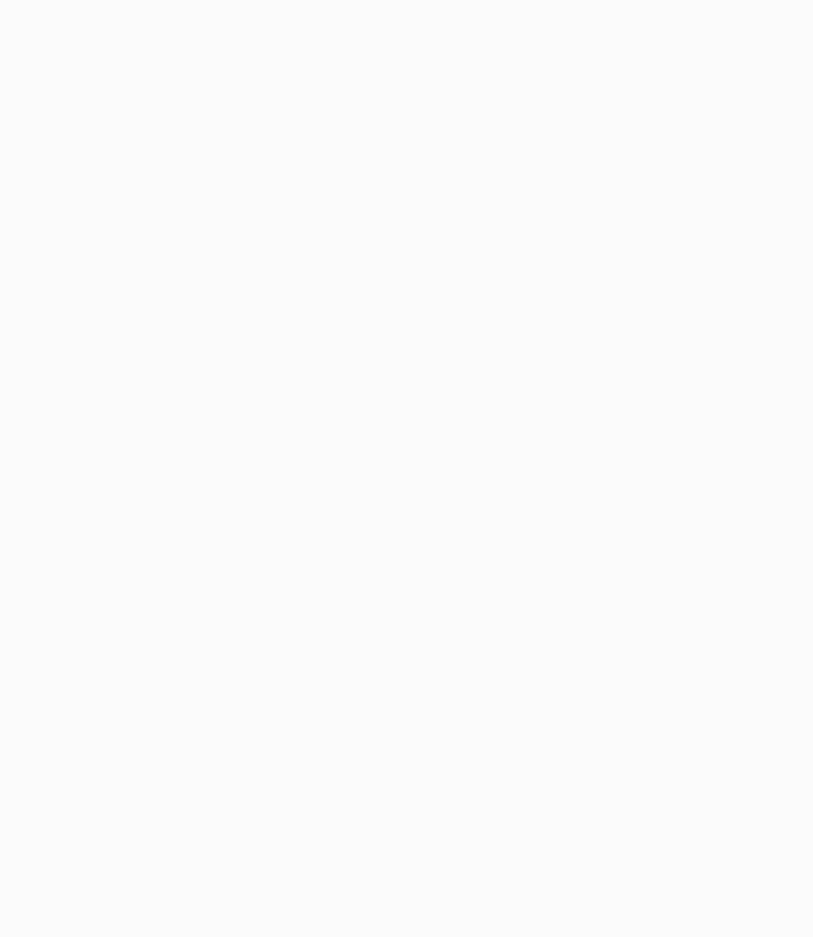
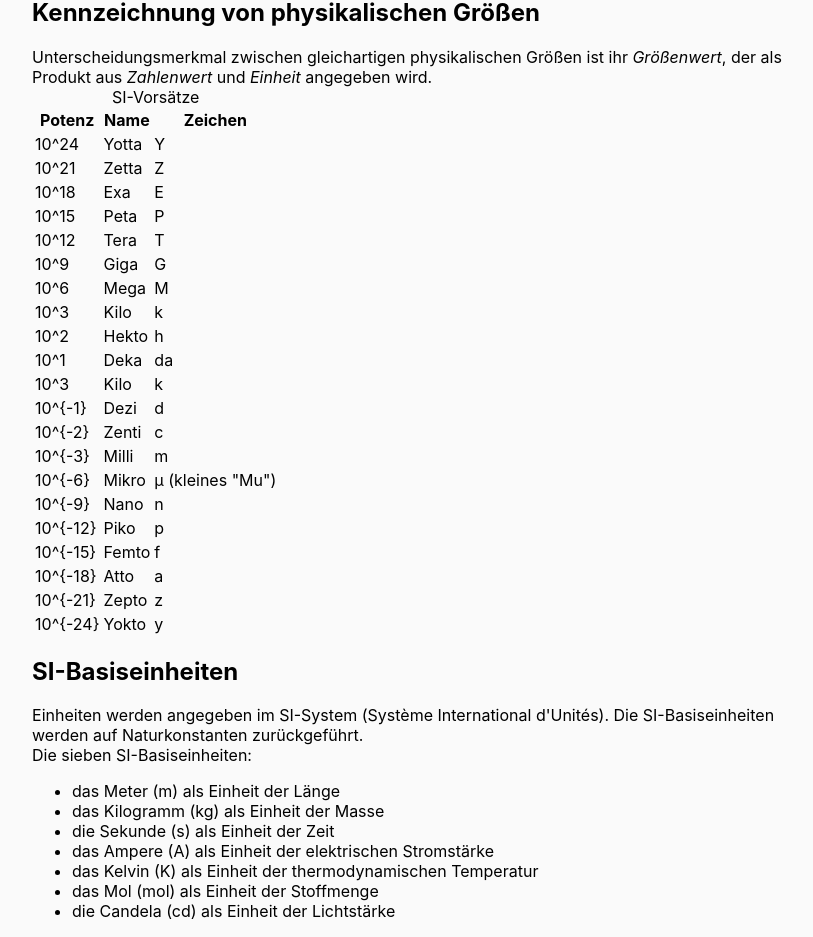
Before and after one commit to Gohlisch/aufgabentrainer, a SvelteKit app: page /physik/groessen_und_einheiten in a window 1280 px wide. Before the commit this address had no page. Shown: the part 496-1433 px from the top of the page, without its empty margins (230-1043 px from the left). Before the commit the page ends 800 px from the top, so only its background shows below. Built offline with nearby package versions, Linux system fonts and the light colour scheme.

Commit message:
feat: add groessen_und_einheiten section to physics

```diff
--- /dev/null
+++ b/src/routes/physik/groessen_und_einheiten/+page.svelte
@@ -0,0 +1,296 @@
+<script>
+    import FormulaRenderer from "../../../lib/shared_components/FormulaRenderer.svelte";
+</script>
+
+<h1>Größen und Einheiten</h1>
+<h2>Definitionen</h2>
+<p><em>Physik</em> ist die Wissenschaft von der unbelebten Materie.</p>
+<p><em>Physikalische Gesetze</em> beschreiben den Zusammenhang zwischen physikalischen Größen.</p>
+<p>Eine <em>physikalische Größe</em> ist eine quantifizierbare Eigenschaft eines physikalischen Objektes,
+die entweder direkt messbar sind oder aus solchen berechnet werden können.</p>
+
+Notwendig für die Defintion einer physikalischen Messgröße ist:
+<ul>
+    <li>Eine präzise Messvorschrift</li>
+    <li>Unabhängigkeit der Messung von:
+        <ul>
+            <li>der messenden Person</li>
+            <li>dem Ort der Messung</li>
+            <li>der Zeit der Messung</li>
+        </ul>
+    </li>
+</ul>
+
+<h2>Kennzeichnung von physikalischen Größen</h2>
+Unterscheidungsmerkmal zwischen gleichartigen physikalischen Größen ist ihr <em>Größenwert</em>, der als Produkt aus
+<em>Zahlenwert</em> und <em>Einheit</em> angegeben wird.
+<table>
+    <caption>SI-Vorsätze</caption>
+    <thead>
+        <tr>
+            <th>
+                Potenz
+            </th>
+            <th>
+                Name
+            </th>
+            <th>
+                Zeichen
+            </th>
+        </tr>
+    </thead>
+    <tbody>
+    <tr>
+        <td>
+            <FormulaRenderer formula="10^24"></FormulaRenderer>
+        </td>
+        <td>
+            Yotta
+        </td>
+        <td>
+            Y
+        </td>
+    </tr>
+    <tr>
+        <td>
+            <FormulaRenderer formula="10^21"></FormulaRenderer>
+        </td>
+        <td>
+            Zetta
+        </td>
+        <td>
+            Z
+        </td>
+    </tr>
+    <tr>
+        <td>
+            <FormulaRenderer formula="10^18"></FormulaRenderer>
+        </td>
+        <td>
+            Exa
+        </td>
+        <td>
+            E
+        </td>
+    </tr>
+
+    <tr>
+        <td>
+            <FormulaRenderer formula="10^15"></FormulaRenderer>
+        </td>
+        <td>
+            Peta
+        </td>
+        <td>
+            P
+        </td>
+    </tr>
+
+    <tr>
+        <td>
+            <FormulaRenderer formula="10^12"></FormulaRenderer>
+        </td>
+        <td>
+            Tera
+        </td>
+        <td>
+            T
+        </td>
+    </tr>
+
+    <tr>
+        <td>
+            <FormulaRenderer formula="10^9"></FormulaRenderer>
+        </td>
+        <td>
+            Giga
+        </td>
+        <td>
+            G
+        </td>
+    </tr>
+    <tr>
+        <td>
+            <FormulaRenderer formula="10^6"></FormulaRenderer>
+        </td>
+        <td>
+            Mega
+        </td>
+        <td>
+            M
+        </td>
+    </tr>
+    <tr>
+        <td>
+            <FormulaRenderer formula="10^3"></FormulaRenderer>
+        </td>
+        <td>
+            Kilo
+        </td>
+        <td>
+            k
+        </td>
+    </tr>
+    <tr>
+        <td>
+            <FormulaRenderer formula="10^2"></FormulaRenderer>
+        </td>
+        <td>
+            Hekto
+        </td>
+        <td>
+            h
+        </td>
+    </tr>
+    <tr>
+        <td>
+            <FormulaRenderer formula="10^1"></FormulaRenderer>
+        </td>
+        <td>
+            Deka
+        </td>
+        <td>
+            da
+        </td>
+    </tr>
+    <tr>
+        <td>
+            <FormulaRenderer formula="10^3"></FormulaRenderer>
+        </td>
+        <td>
+            Kilo
+        </td>
+        <td>
+            k
+        </td>
+    </tr>
+    <tr>
+        <td>
+            <FormulaRenderer formula={"10^{-1}"}></FormulaRenderer>
+        </td>
+        <td>
+            Dezi
+        </td>
+        <td>
+            d
+        </td>
+    </tr>
+    <tr>
+        <td>
+            <FormulaRenderer formula={"10^{-2}"}></FormulaRenderer>
+        </td>
+        <td>
+            Zenti
+        </td>
+        <td>
+            c
+        </td>
+    </tr>
+    <tr>
+        <td>
+            <FormulaRenderer formula={"10^{-3}"}></FormulaRenderer>
+        </td>
+        <td>
+            Milli
+        </td>
+        <td>
+            m
+        </td>
+    </tr>
+    <tr>
+        <td>
+            <FormulaRenderer formula={"10^{-6}"}></FormulaRenderer>
+        </td>
+        <td>
+            Mikro
+        </td>
+        <td>
+            μ (kleines "Mu")
+        </td>
+    </tr>
+    <tr>
+        <td>
+            <FormulaRenderer formula={"10^{-9}"}></FormulaRenderer>
+        </td>
+        <td>
+            Nano
+        </td>
+        <td>
+            n
+        </td>
+    </tr>
+    <tr>
+        <td>
+            <FormulaRenderer formula={"10^{-12}"}></FormulaRenderer>
+        </td>
+        <td>
+            Piko
+        </td>
+        <td>
+            p
+        </td>
+    </tr>
+    <tr>
+        <td>
+            <FormulaRenderer formula={"10^{-15}"}></FormulaRenderer>
+        </td>
+        <td>
+            Femto
+        </td>
+        <td>
+            f
+        </td>
+    </tr>
+    <tr>
+        <td>
+            <FormulaRenderer formula={"10^{-18}"}></FormulaRenderer>
+        </td>
+        <td>
+            Atto
+        </td>
+        <td>
+            a
+        </td>
+    </tr>
+    </tbody>
+    <tr>
+        <td>
+            <FormulaRenderer formula={"10^{-21}"}></FormulaRenderer>
+        </td>
+        <td>
+            Zepto
+        </td>
+        <td>
+            z
+        </td>
+    </tr>
+    <tr>
+        <td>
+            <FormulaRenderer formula={"10^{-24}"}></FormulaRenderer>
+        </td>
+        <td>
+            Yokto
+        </td>
+        <td>
+            y
+        </td>
+    </tr>
+</table>
+
+<h2>SI-Basiseinheiten</h2>
+
+Einheiten werden angegeben im SI-System (<span lang="fr">Système International d'Unités</span>). Die SI-Basiseinheiten
+werden auf Naturkonstanten zurückgeführt.
+
+<div>
+    Die sieben SI-Basiseinheiten:
+    <ul>
+        <li>das Meter (m) als Einheit der Länge</li>
+        <li>das Kilogramm (kg) als Einheit der Masse</li>
+        <li>die Sekunde (s) als Einheit der Zeit</li>
+        <li>das Ampere (A) als Einheit der elektrischen Stromstärke</li>
+        <li>das Kelvin (K) als Einheit der thermodynamischen Temperatur</li>
+        <li>das Mol (mol) als Einheit der Stoffmenge</li>
+        <li>die Candela (cd) als Einheit der Lichtstärke</li>
+    </ul>
+</div>
```
